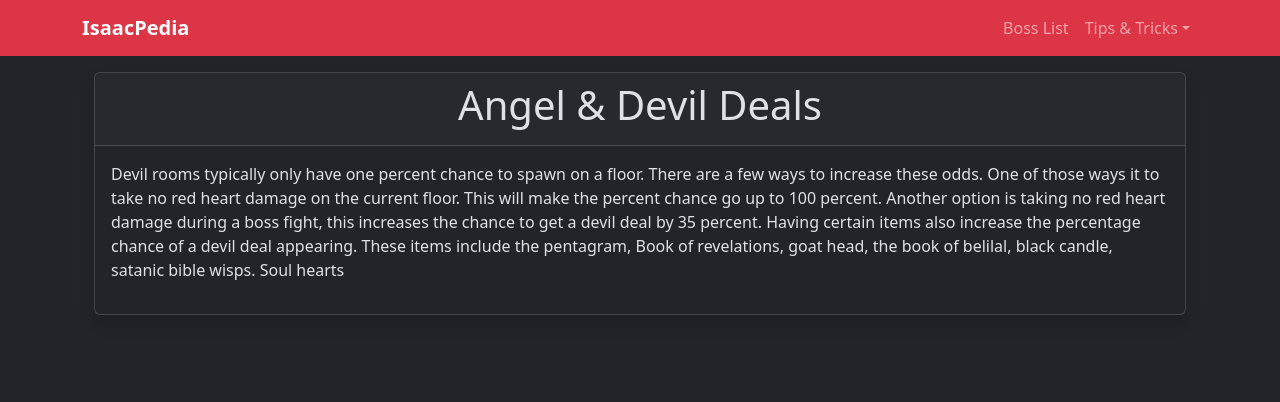
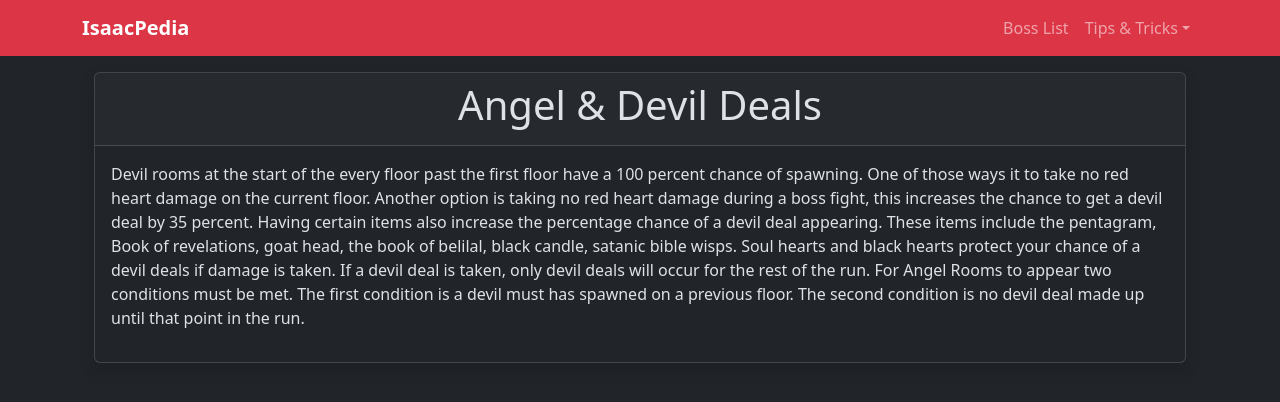
Before and after one commit to Vriska278/Isaac_Wiki, a React (Create React App) app in the folder client/: page /deals in a window 1280 px wide. Shown: the top 402 px of the page. Built offline with nearby package versions, Linux system fonts and the light colour scheme.

Commit message:
test to main

```diff
--- a/client/src/components/AngelDevilDeals.jsx
+++ b/client/src/components/AngelDevilDeals.jsx
@@ -1,26 +1,31 @@
-import React from "react";
+import React from 'react';
 
 function AngelDevilDeals() {
   return (
     <>
-      <div className="container">
-        <div className="card shadow">
-          <div className="card-header d-flex justify-content-center ">
+      <div className='container'>
+        <div className='card shadow'>
+          <div className='card-header d-flex justify-content-center '>
             <h1> Angel & Devil Deals </h1>
           </div>
-          <div className="card-body">
-            <div className="d-flex justify-content-center">
+          <div className='card-body'>
+            <div className='d-flex justify-content-center'>
               <p>
-                Devil rooms typically only have one percent chance to spawn on a
-                floor. There are a few ways to increase these odds. One of those
-                ways it to take no red heart damage on the current floor. This
-                will make the percent chance go up to 100 percent. Another
-                option is taking no red heart damage during a boss fight, this
-                increases the chance to get a devil deal by 35 percent. Having
-                certain items also increase the percentage chance of a devil
-                deal appearing. These items include the pentagram, Book of
+                Devil rooms at the start of the every floor past the first floor
+                have a 100 percent chance of spawning. One of those ways it to
+                take no red heart damage on the current floor. Another option is
+                taking no red heart damage during a boss fight, this increases
+                the chance to get a devil deal by 35 percent. Having certain
+                items also increase the percentage chance of a devil deal
+                appearing. These items include the pentagram, Book of
                 revelations, goat head, the book of belilal, black candle,
-                satanic bible wisps. Soul hearts
+                satanic bible wisps. Soul hearts and black hearts protect your
+                chance of a devil deals if damage is taken. If a devil deal is
+                taken, only devil deals will occur for the rest of the run. For
+                Angel Rooms to appear two conditions must be met. The first
+                condition is a devil must has spawned on a previous floor. The
+                second condition is no devil deal made up until that point in
+                the run.
               </p>
             </div>
           </div>
```
